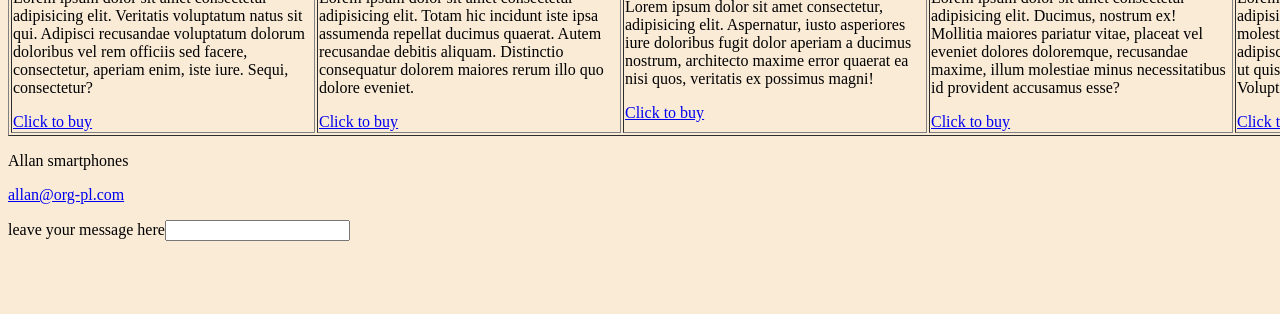
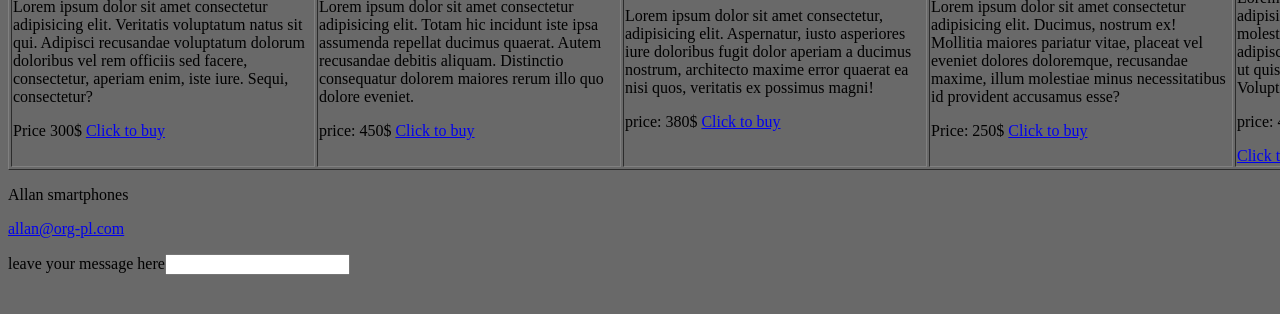
Before and after one commit to tomas-collab/D7-ex, a plain HTML site: page index.html in a window 1280 px wide. Shown: the part 476-790 px from the top of the page. Drawn offline with Linux system fonts and the light colour scheme.

Commit message:
Update index.html

```diff
--- a/index.html
+++ b/index.html
@@ -5,9 +5,9 @@
     <title>Document</title>
     <script src="D7ex.js" charset="utf-8"></script>
 </head>
-<body style="background-color: antiquewhite;">
+<body style="background-color:#696969;">
     <h1>Smartphone Shopping Website</h1>
-    <table style="width: 100%;" border ="1px dash" >
+    <table style="width: 100% ;position:relative;;" border ="1px "  >
         <caption style="position: relative;">Top 5 Smartphone list</caption>
 
         <tr>
@@ -19,28 +19,28 @@
             <td>Samsung
                 <img src="https://bit.ly/3fPVGR4" height="300" width="300" alt="Samsung">
                 <p>Lorem ipsum dolor sit amet consectetur adipisicing elit. Veritatis voluptatum natus sit qui. Adipisci recusandae voluptatum dolorum doloribus vel rem officiis sed facere, consectetur, aperiam enim, iste iure. Sequi, consectetur?</p>
-                <a href="https://bit.ly/3fOwyKt">Click to buy</a>
+                <p>Price 300$ <a href="https://bit.ly/3fOwyKt">Click to buy</a></p>
 
             </td>
             <td>Apple
                 <img src="https://cnet.co/3yLOspV" height="300" width="300" alt="Apple">
                 <p>Lorem ipsum dolor sit amet consectetur adipisicing elit. Totam hic incidunt iste ipsa assumenda repellat ducimus quaerat. Autem recusandae debitis aliquam. Distinctio consequatur dolorem maiores rerum illo quo dolore eveniet.</p>
-                <a href="https://bit.ly/3yGIXsy">Click to buy</a>
+                <p> price: 450$ <a href="https://bit.ly/3yGIXsy">Click to buy</a></p>
             </td>
             <td>Nokia
                 <img src="https://bit.ly/3ul3xLF" height="300" width="300" alt="Nokia">
                 <p>Lorem ipsum dolor sit amet consectetur, adipisicing elit. Aspernatur, iusto asperiores iure doloribus fugit dolor aperiam a ducimus nostrum, architecto maxime error quaerat ea nisi quos, veritatis ex possimus magni!</p>
-                <a href="https://bit.ly/3hT1L1M">Click to buy</a>
+                <p>price: 380$ <a href="https://bit.ly/3hT1L1M">Click to buy</a></p>
             </td>
             <td>LG
                 <img src="https://bit.ly/3hYf4Ot" height="300" width="300" alt="LG">
                  <p>Lorem ipsum dolor sit amet consectetur adipisicing elit. Ducimus, nostrum ex! Mollitia maiores pariatur vitae, placeat vel eveniet dolores doloremque, recusandae maxime, illum molestiae minus necessitatibus id provident accusamus esse?</p>
-                <a href="https://bit.ly/3bU5aJB">Click to buy</a>
+                <p>Price: 250$ <a href="https://bit.ly/3bU5aJB">Click to buy</a></p>
             </td>
             <td>Sony
                 <img src="https://bit.ly/3ujx48p" height="300" width="300" alt="Sony">
                 <p>Lorem ipsum dolor sit amet consectetur adipisicing elit. Unde, eaque! Ratione molestiae aliquam aperiam libero repellat adipisci laborum dignissimos dicta similique ut quis, vero illo! Aliquid, beatae? Voluptatum, quibusdam itaque?</p>
-                <a href="https://www.google.com/aclk?sa=L&ai=DChcSEwjihILj-OTwAhWP-VEKHRHoAeAYABAGGgJ3cw&ae=2&sig=AOD64_0qTzWvq46RTotCzw4muU-voKN-VA&ctype=5&q=&ved=2ahUKEwjc7fbi-OTwAhVcgP0HHcMuCRMQ9aACegQIARB-&adurl=">Click to buy</a>
+                <p>price: 450$ </p><a href="https://www.google.com/aclk?sa=L&ai=DChcSEwjihILj-OTwAhWP-VEKHRHoAeAYABAGGgJ3cw&ae=2&sig=AOD64_0qTzWvq46RTotCzw4muU-voKN-VA&ctype=5&q=&ved=2ahUKEwjc7fbi-OTwAhVcgP0HHcMuCRMQ9aACegQIARB-&adurl=">Click to buy</a>
             </td>
 
         </tr>
```
